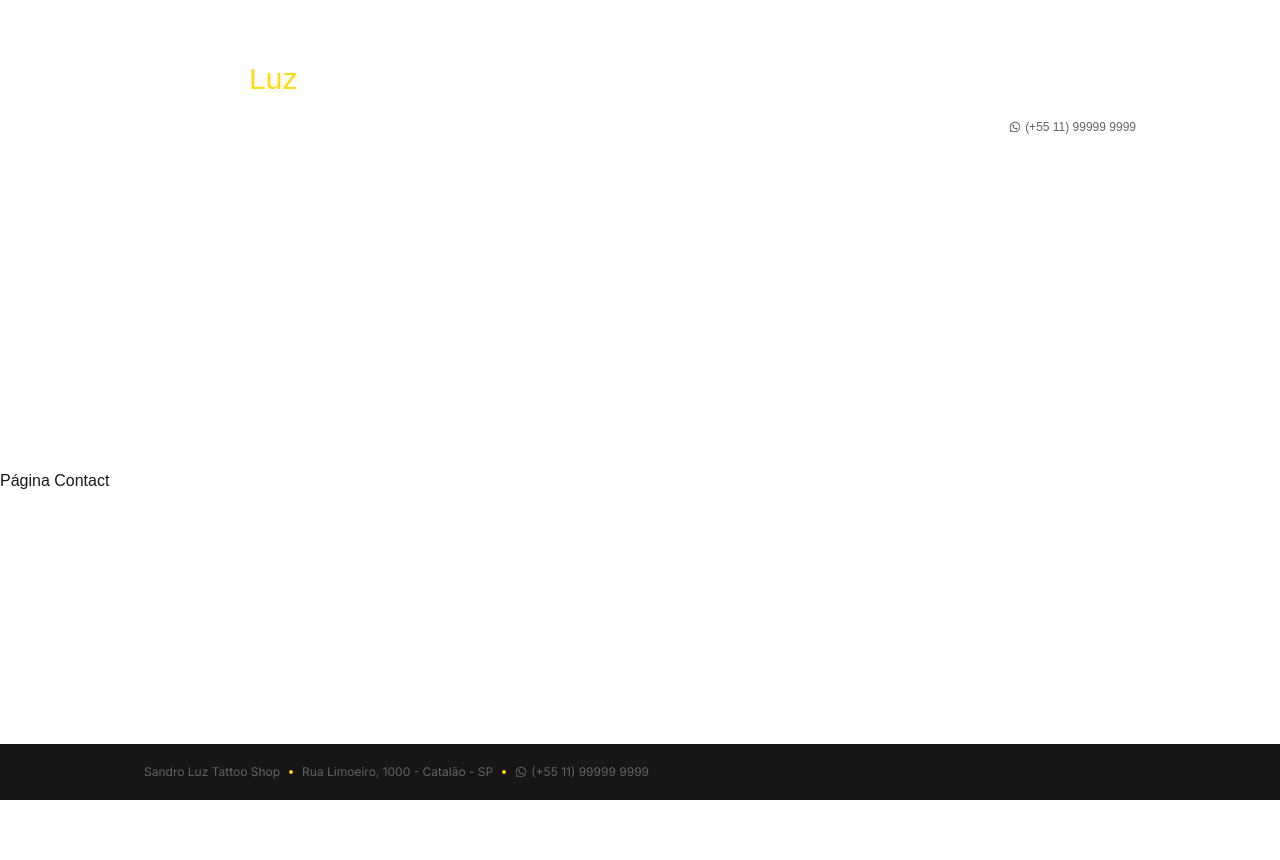
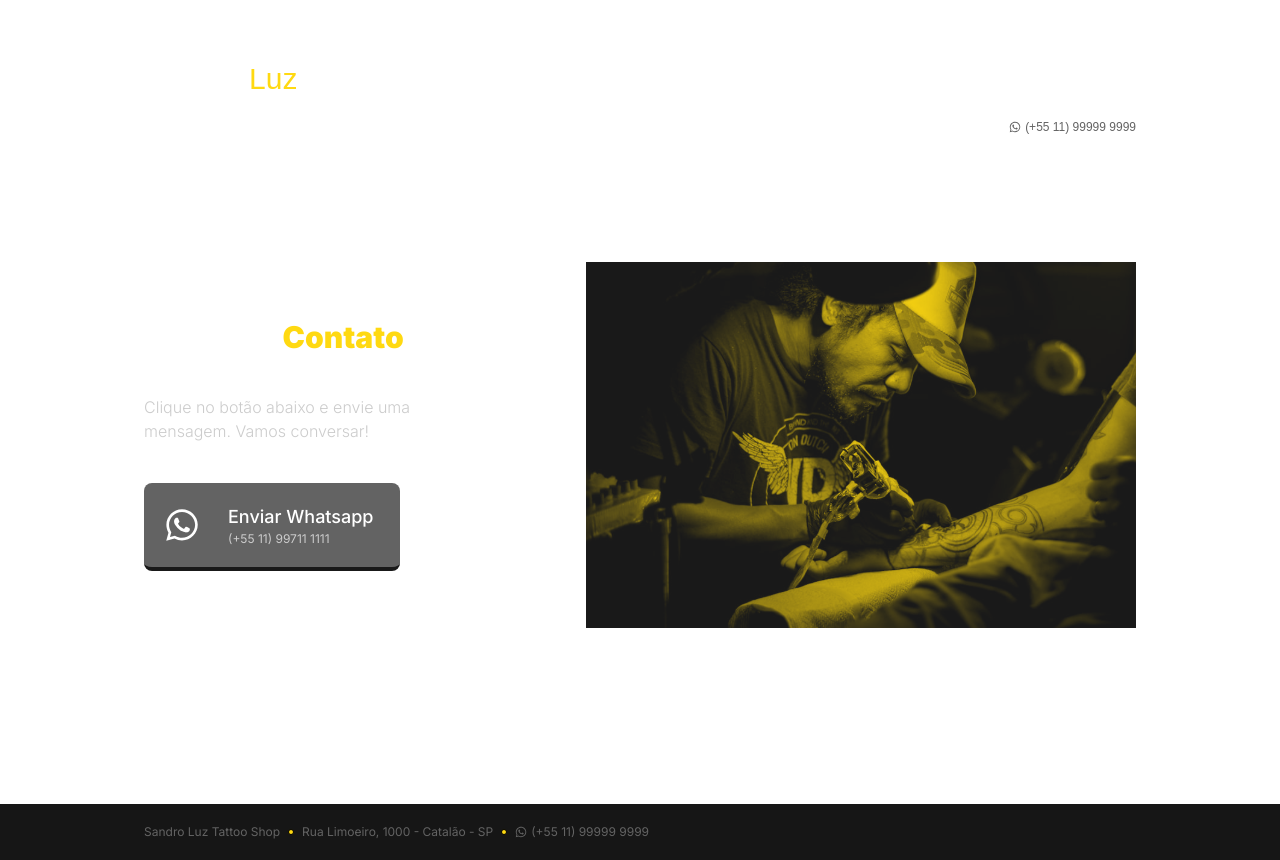
Before and after one commit to Breno-Mateus/tattoo_shop, a Next.js app: page /contact in a window 1280 px wide. Before the commit the page ends 800 px from the top, so only its background shows below. Built offline with nearby package versions, Linux system fonts and the light colour scheme; a web font is replaced by a local one.

Commit message:
feat: add page contact

```diff
--- a/src/app/contact/page.tsx
+++ b/src/app/contact/page.tsx
@@ -1,5 +1,35 @@
+import Image from "next/image";
+import { FaWhatsapp } from "react-icons/fa";
+
 export default function Contact() {
   return (
-    <div>Página Contact</div>
+    <section className="flex flex-col xl:flex-row items-center justify-between gap-24 p-11 xl:px-36 xl:pb-44">
+      <div className="flex flex-col text-center items-center xl:items-start xl:text-start gap-10 font-inter">
+        <h1 className="text-text-headings font-black text-3xl">
+          Entre em <span className="text-brand-color">Contato</span>
+        </h1>
+        <p className="flex flex-col gap-4 text-text-typography font-light text-base">
+          Clique no botão abaixo e envie uma mensagem. Vamos conversar!
+        </p>
+
+        <div className="flex items-center gap-7 p-5 bg-text-muted rounded-lg w-64 border-b-4 border-background-color hover:cursor-pointer">
+          <FaWhatsapp className="text-text-headings text-4xl" />
+          <div className="flex flex-col">
+            <p className="text-text-headings font-medium text-lg">
+              Enviar Whatsapp
+            </p>
+            <p className="text-text-typography text-xs">(+55 11) 99711 1111</p>
+          </div>
+        </div>
+      </div>
+
+      <Image
+        src="/Imagem.svg"
+        width={550}
+        height={504}
+        alt="Foto do tatuador Sandro Luz"
+        className="hidden xl:block"
+      />
+    </section>
   );
 }
```
Also changed, not shown: src/app/about/page.tsx (+12 -9 lines).
